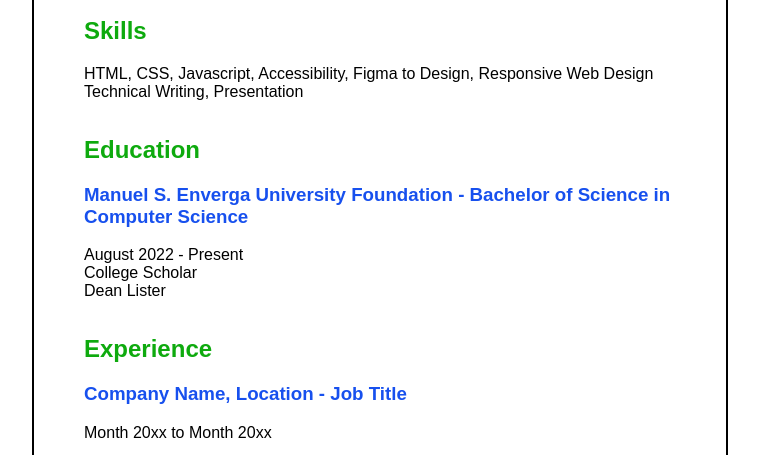
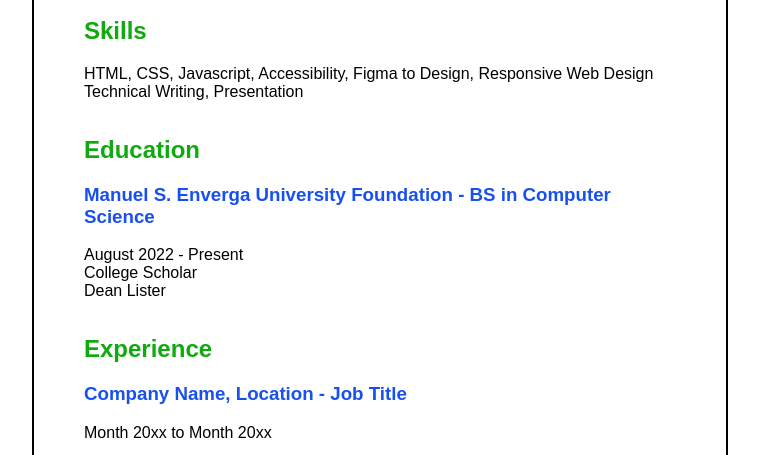
Before and after one commit to apol-pen/Single-Page-CV, a plain HTML site: page index.html in a window 1280 px wide. Shown: the part 293-748 px from the top of the page, without its empty margins (16-775 px from the left). Drawn offline with Linux system fonts and the light colour scheme.

Commit message:
initialize commit

```diff
--- a/index.html
+++ b/index.html
@@ -67,7 +67,7 @@
 
         <section>
             <h2 class="titles">Education</h2>
-            <h3 class="subtitles">Manuel S. Enverga University Foundation - Bachelor of Science in Computer Science </h3>
+            <h3 class="subtitles">Manuel S. Enverga University Foundation - BS in Computer Science </h3>
             <p> August 2022 - Present <br>
             College Scholar <br>
             Dean Lister</p>
```
